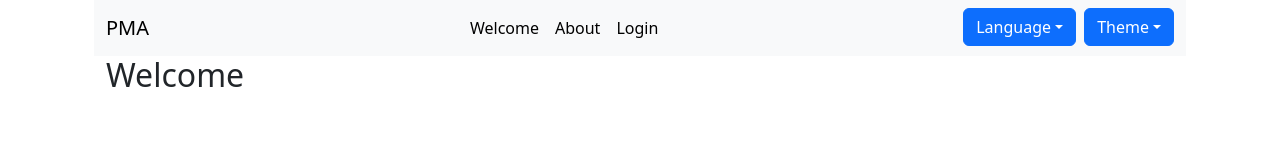
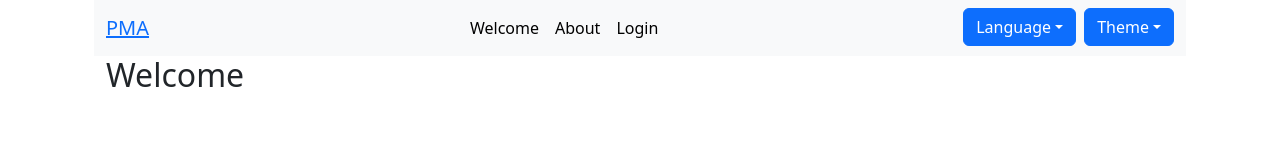
Before and after one commit to emp74ark/pma, a React (Create React App) app: page / in a window 1280 px wide. Shown: the top 160 px of the page. Built offline with nearby package versions, Linux system fonts and the light colour scheme.

Commit message:
feat: add link to brand

```diff
--- a/src/components/Header/Header.tsx
+++ b/src/components/Header/Header.tsx
@@ -2,6 +2,8 @@ import { FC, useEffect } from 'react';
 import { Container, DropdownButton, Nav, Navbar, Offcanvas } from 'react-bootstrap';
 import DropdownItem from 'react-bootstrap/esm/DropdownItem';
 import { useDispatch, useSelector } from 'react-redux';
+import { NavLink } from 'react-router-dom';
+
 import { toggleLocale, toggleTheme } from '../../redux/settingsSlice';
 import { RootState } from '../../redux/store';
 import { NavCommon } from './Header.common';
@@ -29,7 +31,9 @@ export const Header: FC = () => {
   return (
     <Navbar collapseOnSelect expand="lg" className={`bg-${theme} text-${colorText}`}>
       <Container fluid>
-        <Navbar.Brand className={`text-${colorText}`}>PMA</Navbar.Brand>
+        <Navbar.Brand className={`text-${colorText} nav-link`}>
+          <NavLink to="/">PMA</NavLink>
+        </Navbar.Brand>
         <Navbar.Toggle className={`bg-light`} aria-controls="responsive-navbar-nav" />
         <Navbar.Offcanvas
           id="offcanvasNavbar-expand-lg"
```
